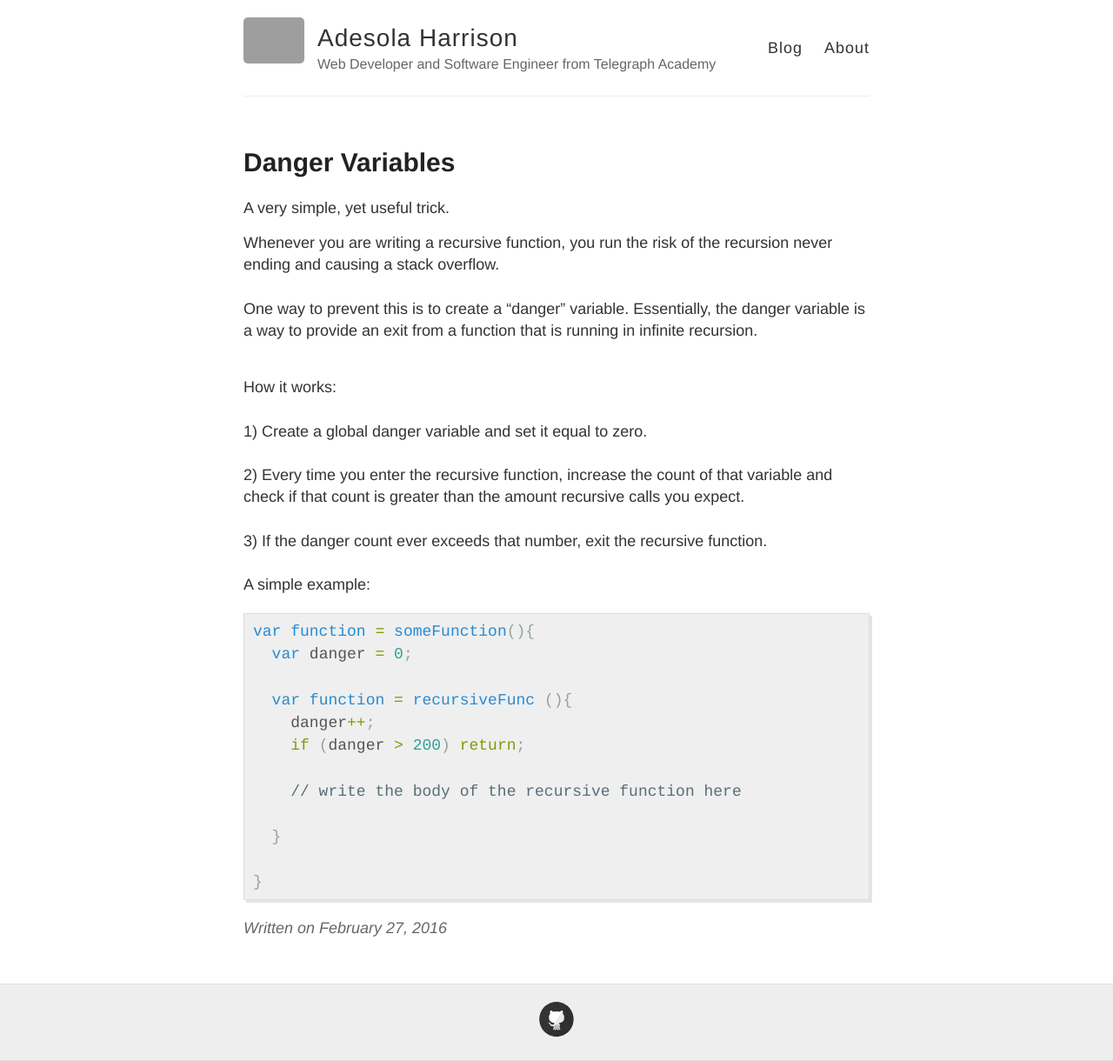
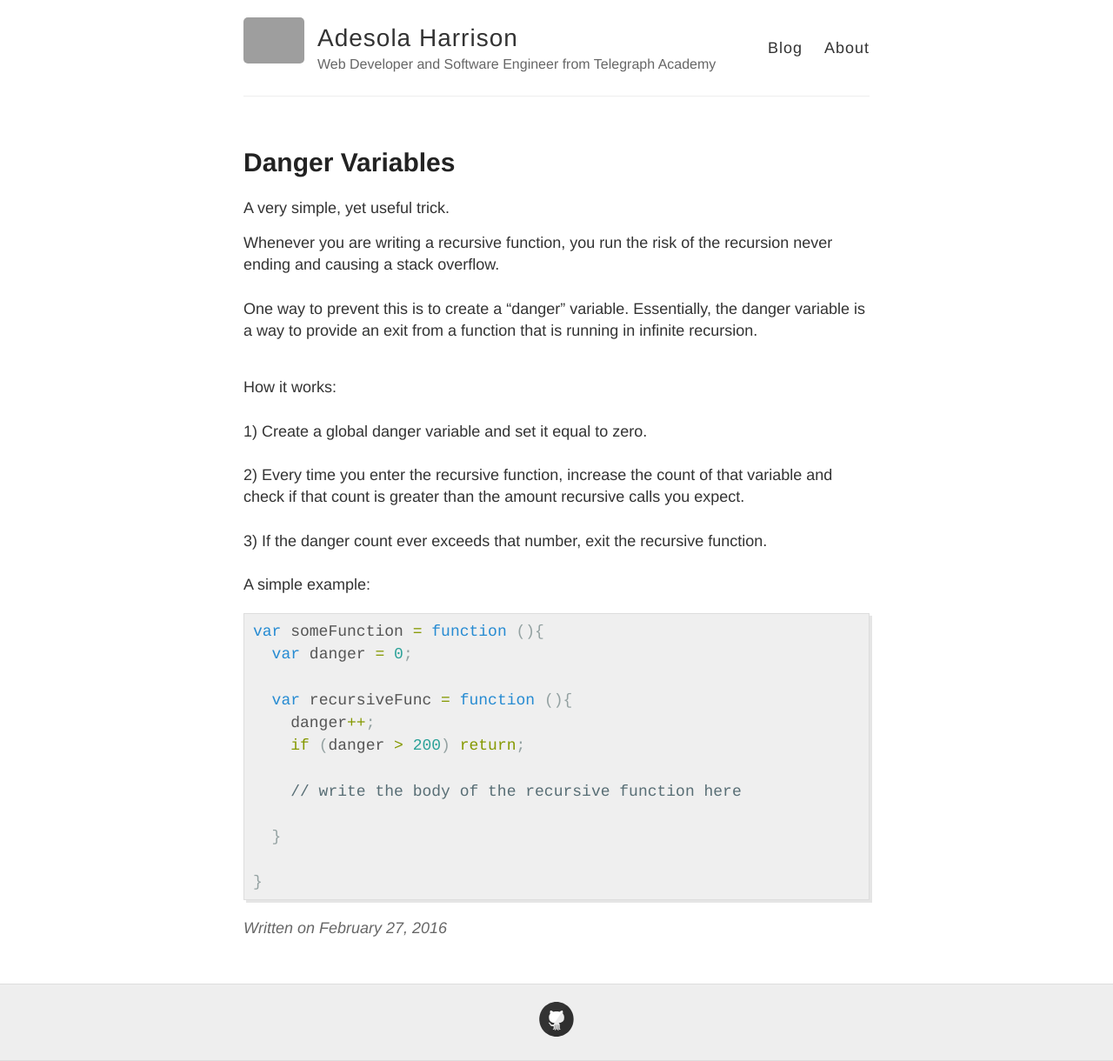
Before and after one commit to HarrisonA/HarrisonA.github.io, a Jekyll site: the page built from _posts/2016-2-27-6thPost.md, in a window 1280 px wide. Shown: the whole page at 87% size. Built offline with Jekyll 4.4.1, drawn with Linux system fonts in a browser that asks for light colours; Markdown is read by kramdown in place of the engine named in the settings; grey boxes are pictures that could not be loaded.

Commit message:
blog update typo fix

```diff
--- a/_posts/2016-2-27-6thPost.md
+++ b/_posts/2016-2-27-6thPost.md
@@ -21,10 +21,10 @@ How it works:
 <br>A simple example:
 {% highlight javascript %}
 
-var function = someFunction(){
+var someFunction = function (){
   var danger = 0;
 
-  var function = recursiveFunc (){
+  var recursiveFunc = function (){
     danger++;
     if (danger > 200) return;
 
```
